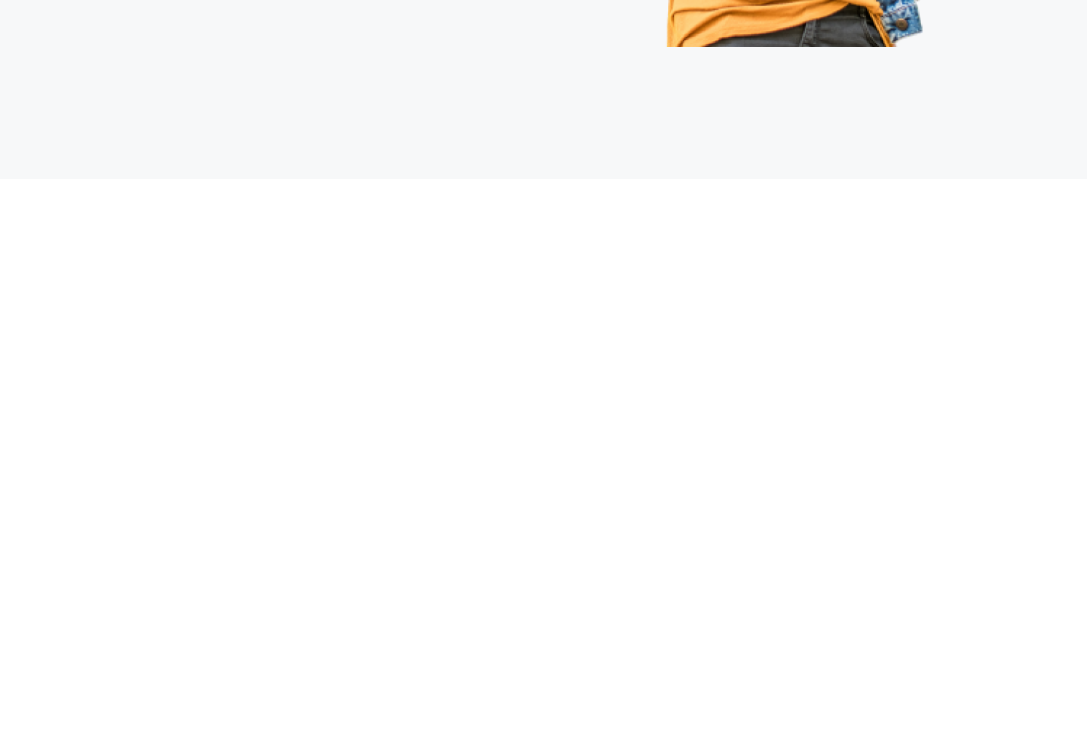
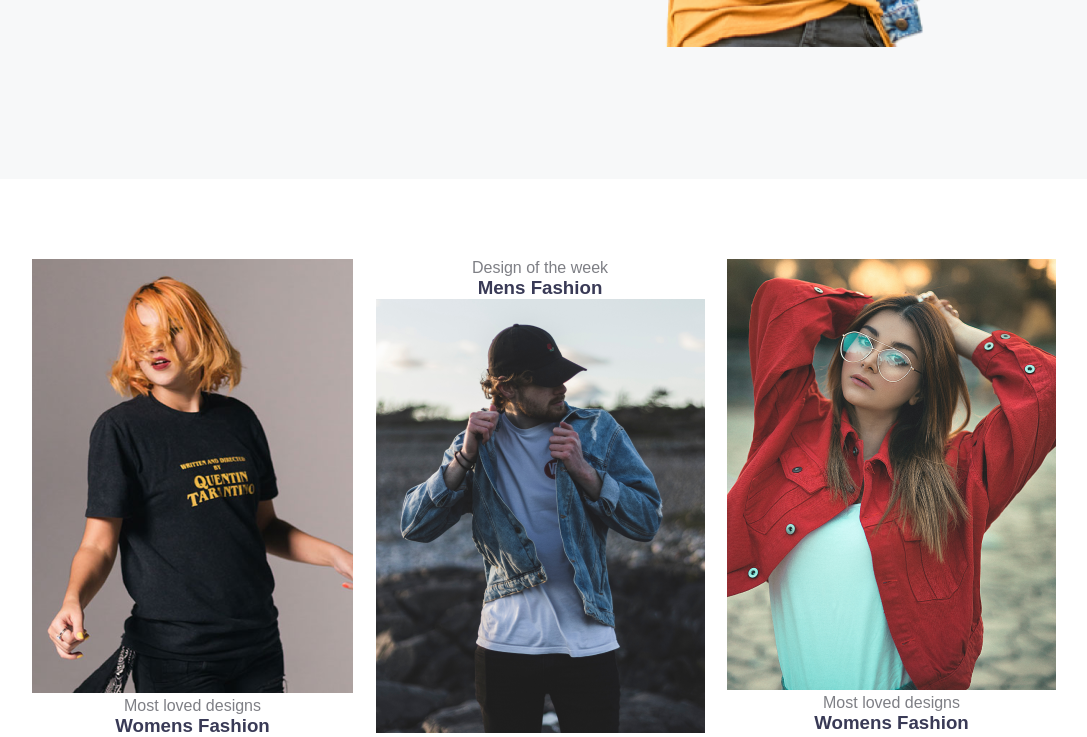
Before and after one commit to mrndolo/ecommerce-store, a plain HTML site: page index.html in a window 1280 px wide. Shown: the part 541-1278 px from the top of the page, without its empty margins (96-1183 px from the left). Before the commit the page ends 800 px from the top, so only its background shows below. Drawn offline with Linux system fonts and the light colour scheme.

Commit message:
Created and styled the category section

```diff
--- a/index.html
+++ b/index.html
@@ -36,5 +36,30 @@
         </div>
        </div>
     </header>
+
+    <!-- Category Section -->
+    <section class="container" id="category">
+        <div class="category">
+            <img src="./img/fashion-1.png" alt="">
+            <div class="category-content">
+                <p>Most loved designs</p>
+                <h3>Womens Fashion</h3>
+            </div>
+        </div>
+        <div class="category">
+            <div class="category-content">
+                <p>Design of the week</p>
+                <h3>Mens Fashion</h3>
+            </div>
+            <img src="./img/fashion-2.png" alt="">
+        </div>
+        <div class="category">
+            <img src="./img/fashion-3.png" alt="">
+            <div class="category-content">
+                <p>Most loved designs</p>
+                <h3>Womens Fashion</h3>
+            </div>
+        </div>
+    </section>
 </body>
 </html>
--- a/style.css
+++ b/style.css
@@ -88,3 +88,12 @@ header {
     margin-top: 30px;
     cursor: pointer;
 }
+/* Category Section */
+#category {
+    display: flex;
+    margin-top: 80px;
+    justify-content: space-between;
+}
+.category {
+    text-align: center;
+}
```
